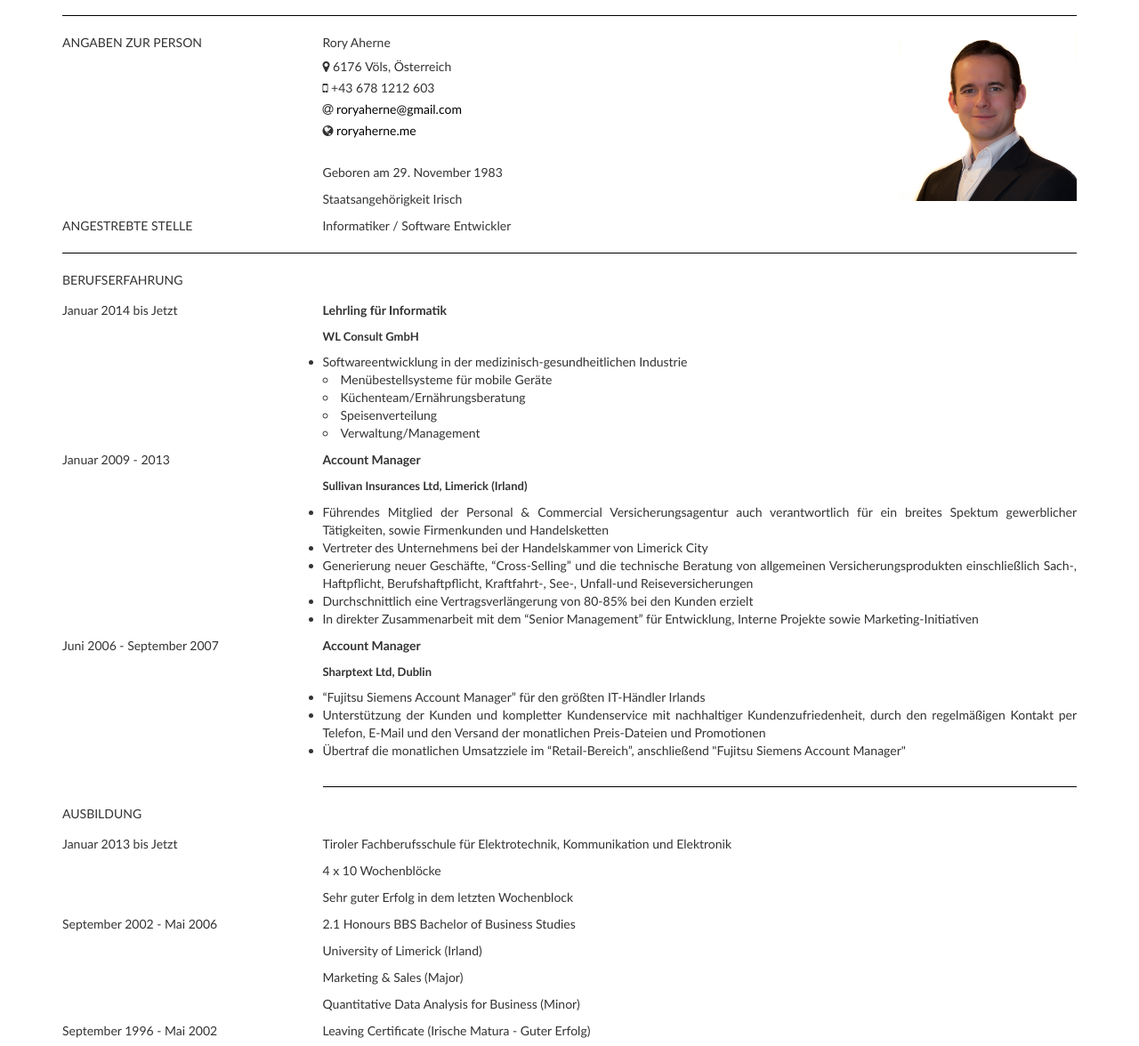
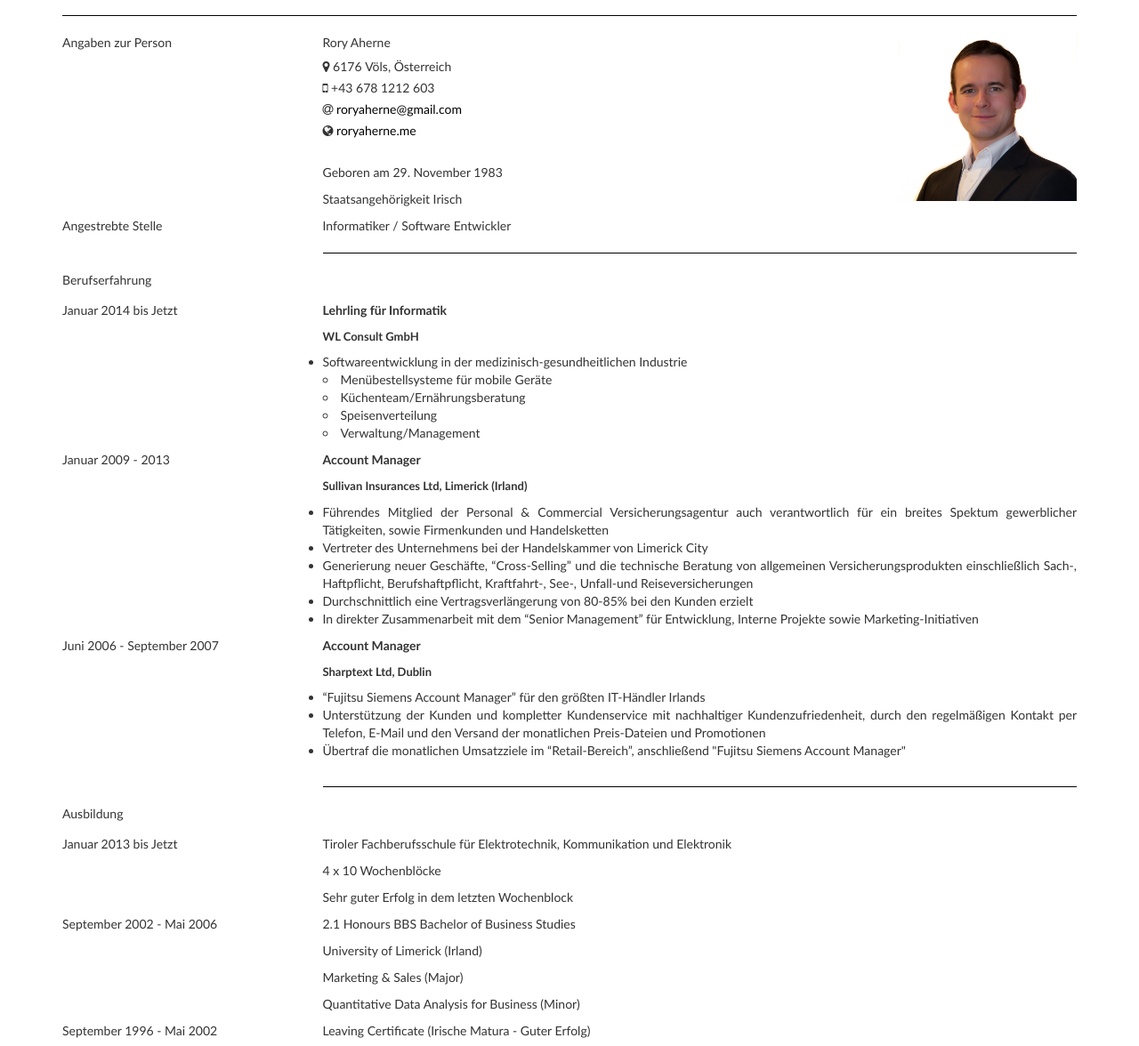
Before and after one commit to Farinius/roryaherne.github.io, a plain HTML site: page html-de/lebenslauf.html in a window 1280 px wide. Shown: the part 101-1277 px from the top of the page at 89% size. Drawn offline with Linux system fonts and the light colour scheme.

Commit message:
Update lebenslauf.html

```diff
--- a/html-de/lebenslauf.html
+++ b/html-de/lebenslauf.html
@@ -30,7 +30,7 @@
 
     <div class="row">
         <div class="col-xs-3">
-            ANGABEN ZUR PERSON
+            Angaben zur Person
         </div>
         <div class="col-xs-6">
             <p>Rory Aherne<p>
@@ -48,7 +48,7 @@
     </div>
     <div class="row">
         <div class="col-xs-3">
-            ANGESTREBTE STELLE
+            Angestrebte Stelle
         </div>
         <div class="col-xs-9">
             Informatiker / Software Entwickler
@@ -57,13 +57,14 @@
 
     <!--Right Col Underline-->
     <div class="row">
-        <div class="col-xs-12">
+        <div class="col-xs-3"></div>
+        <div class="col-xs-9">
             <hr>
         </div>
     </div>
     <div class="row padBottom">
         <div class="col-xs-12">
-            BERUFSERFAHRUNG
+            Berufserfahrung
         </div>
     </div>
     <div class="row">
@@ -157,7 +158,7 @@
     </div>
     <div class="row padBottom .page-break">
         <div class="col-xs-3">
-            AUSBILDUNG
+            Ausbildung
         </div>
         <div class="col-xs-9">
         </div>
@@ -203,7 +204,7 @@
     </div>
     <div class="row padBottom">
         <div class="col-xs-3">
-            PERSÖNLICHE FÄHIGKEITEN
+            Persönliche Fähigkeiten
         </div>
         <div class="col-xs-9">
         </div>
```
